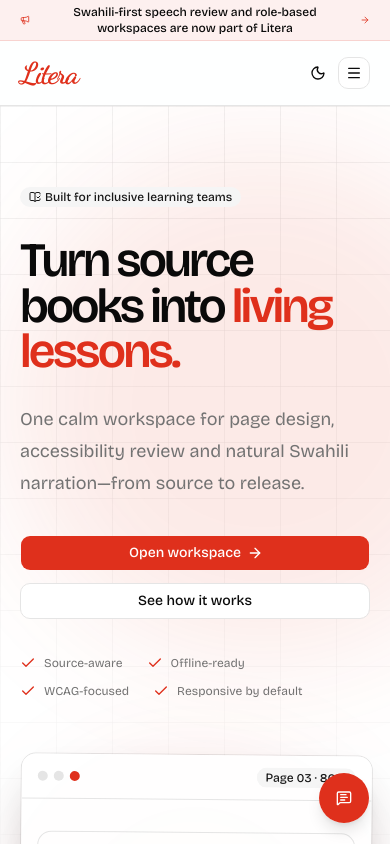
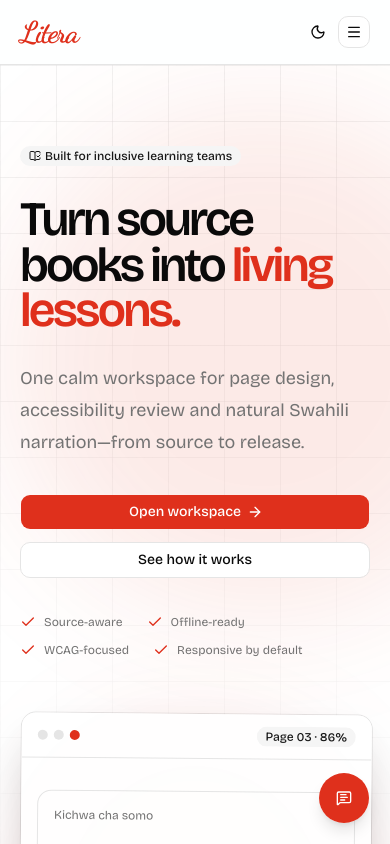
Before and after one commit to KaReeeeeeeeEM/Litera, a Next.js app in the folder apps/web/: page / in a window 390 px wide. Shown: the top 844 px of the page. Built offline with nearby package versions, Linux system fonts and the light colour scheme.

Commit message:
fix: make landing tabs responsive

```diff
--- a/apps/web/src/components/site/announcement-banner.tsx
+++ b/apps/web/src/components/site/announcement-banner.tsx
@@ -2,5 +2,5 @@
 import Link from "next/link";
 
 export function AnnouncementBanner() {
-  return <div className="border-b border-primary/15 bg-primary/[.07] text-foreground"><Link className="mx-auto flex min-h-10 max-w-7xl items-center justify-center gap-2 px-5 text-center text-xs font-medium transition-colors hover:bg-primary/[.04]" href="/features"><Megaphone className="size-3.5 text-primary" />Swahili-first speech review and role-based workspaces are now part of Litera<ArrowRight className="size-3.5 text-primary" /></Link></div>;
+  return <div className="hidden border-b border-primary/15 bg-primary/[.07] text-foreground md:block"><Link className="mx-auto flex min-h-10 max-w-7xl items-center justify-center gap-2 px-5 text-center text-xs font-medium transition-colors hover:bg-primary/[.04]" href="/features"><Megaphone className="size-3.5 text-primary" />Swahili-first speech review and role-based workspaces are now part of Litera<ArrowRight className="size-3.5 text-primary" /></Link></div>;
 }
```
Also changed, not shown: apps/web/src/components/landing/product-walkthrough.tsx (+1 -1 lines).
